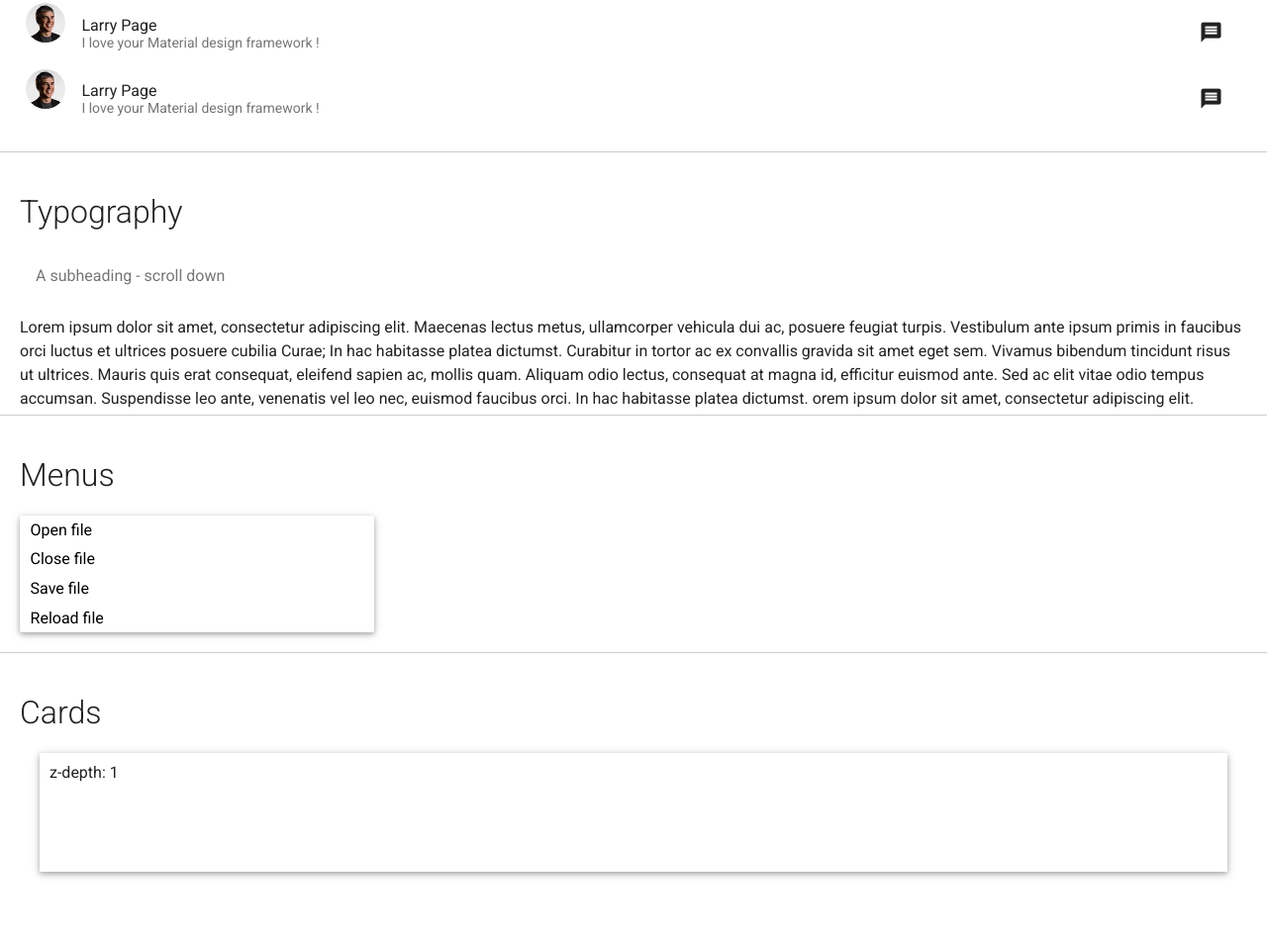
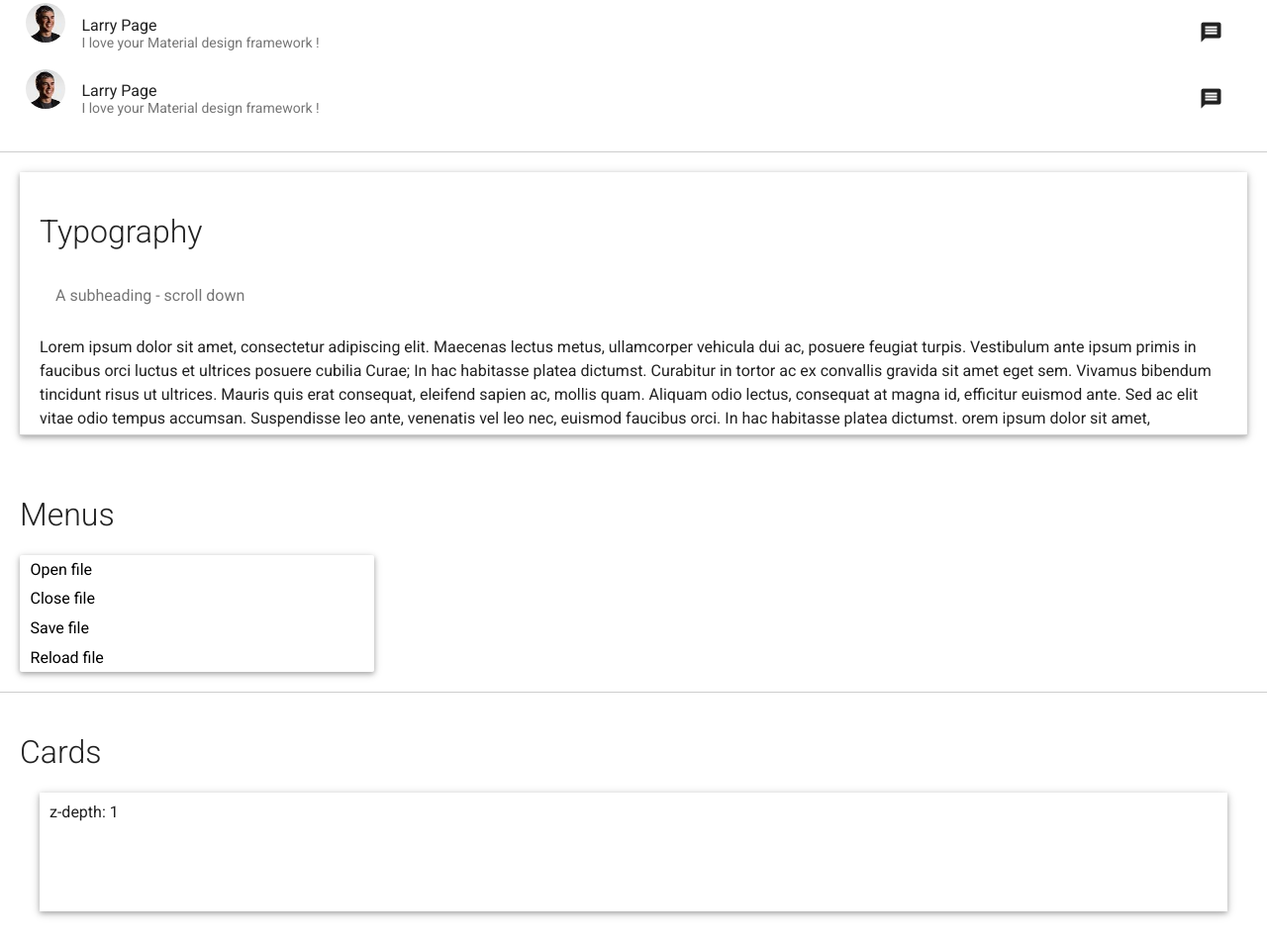
Before and after one commit to nt1m/material-framework, a plain HTML site: page index.html in a window 1280 px wide. Shown: the part 3062-4016 px from the top of the page at 99% size. Drawn offline with Linux system fonts and the light colour scheme.

Commit message:
em units for heading indent

```diff
--- a/css/material.css
+++ b/css/material.css
@@ -70,7 +70,7 @@ h1, .heading {
 h2, .subheading {
     padding:0;
     margin:0;
-    padding-left: 16px;
+    padding-left: 1em;
     font-size: 1em;
     line-height: 3em;
     position: -webkit-sticky;
--- a/index.html
+++ b/index.html
@@ -334,7 +334,7 @@
 		</li>
 	</ul>
 </div>
-  <div class="section" id="typo-demo">
+  <div class="section card" id="typo-demo">
     <h1>Typography</h1>
     <h2>A subheading - scroll down</h2>
     <p>
```
